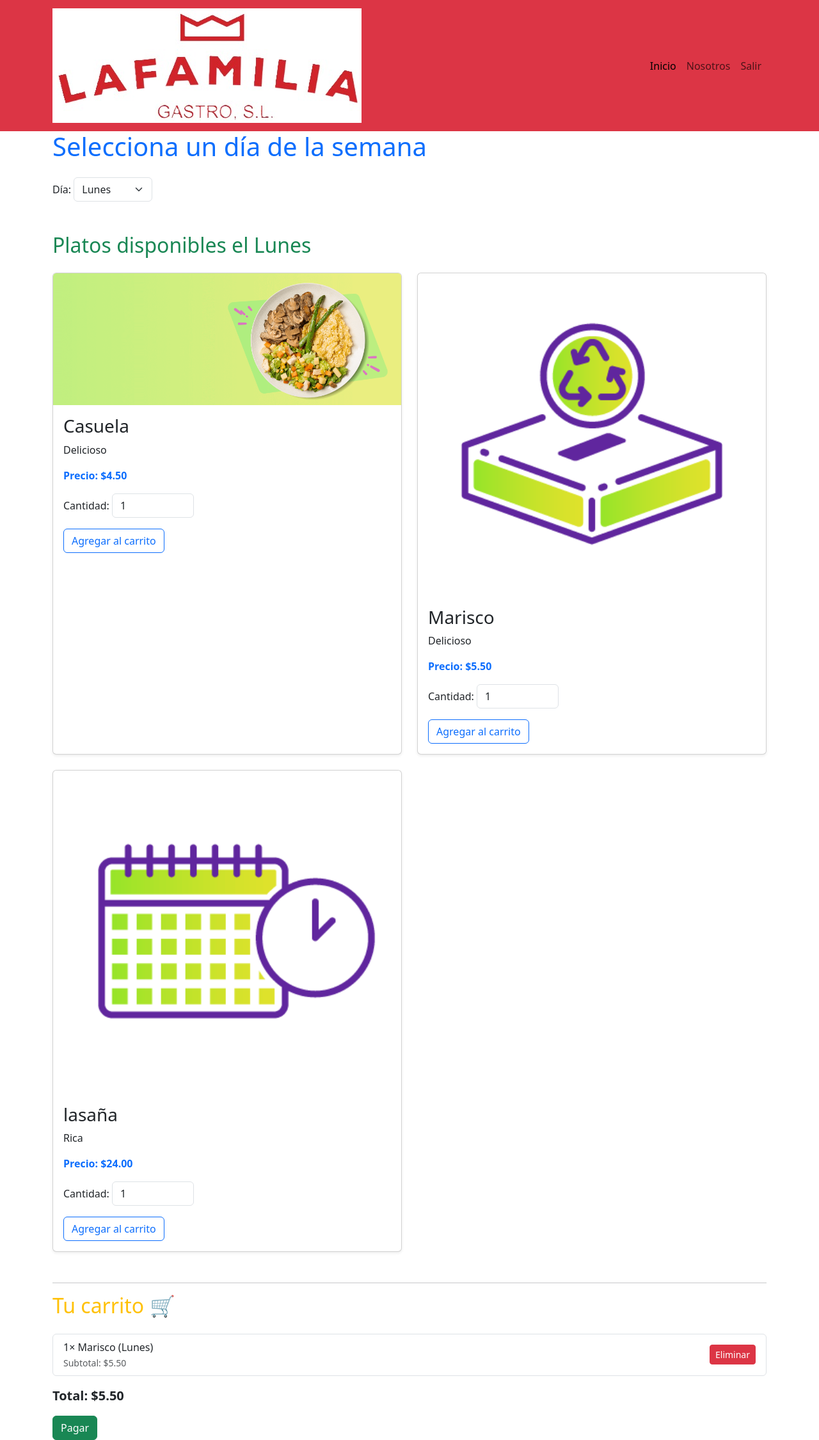
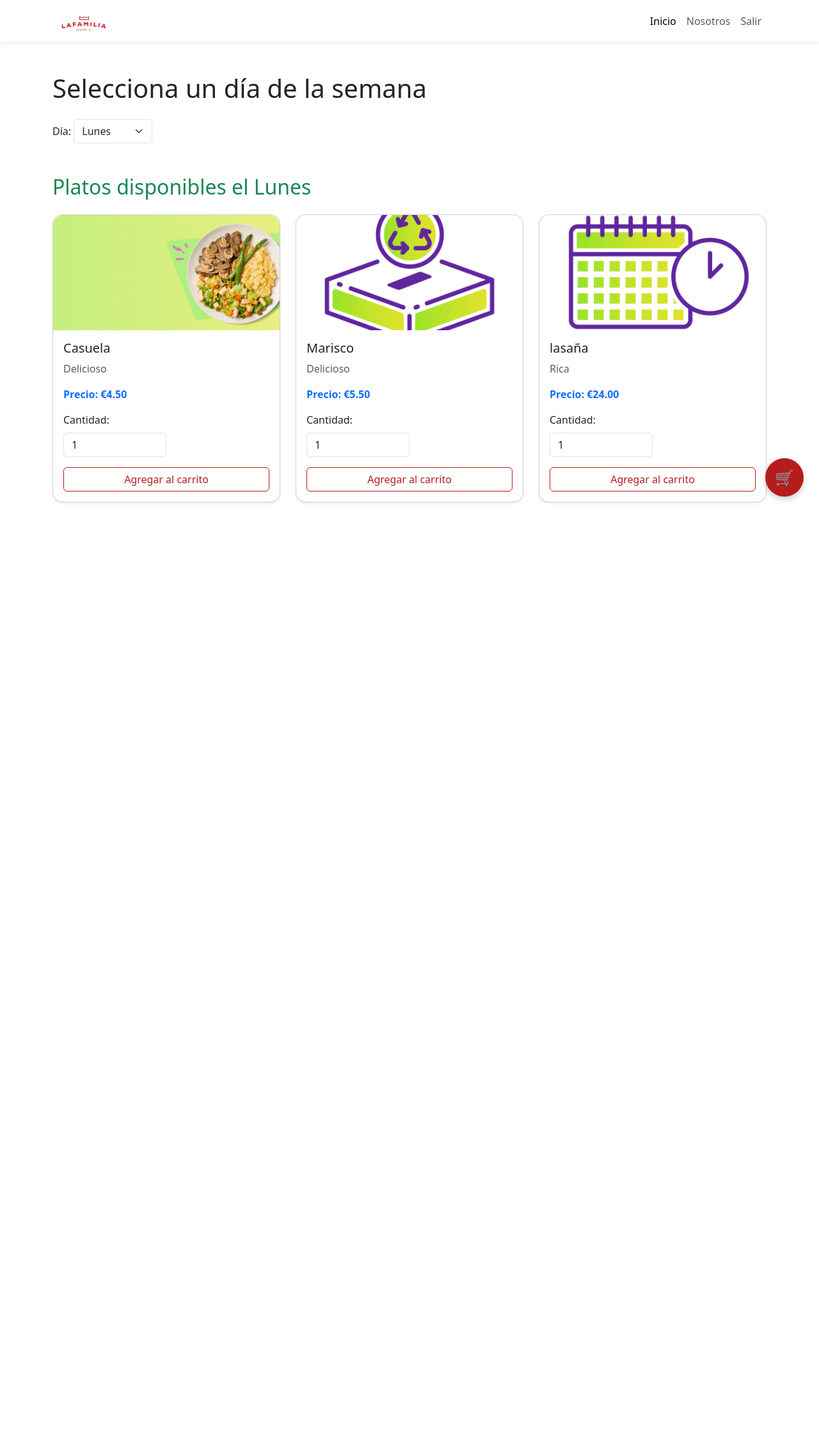
Before and after one commit to Caleb-V/Web_App, a Django app: page /main/ in a window 1280 px wide. Shown: the whole page at 64% size. After the commit the page ends 786 px from the top, so only its background shows below. Run offline with Django 5.2, Linux system fonts and the light colour scheme; a user stored in the database is signed in; data comes from the database, SQL or seed files in the repository; both versions use the stored data as it was after the commit.

Commit message:
Primera_Fase_Completada

```diff
--- a/myapp/forms.py
+++ b/myapp/forms.py
@@ -6,11 +6,13 @@ from django.core.exceptions import ValidationError
 class Cliente_creacion(ModelForm):
     class Meta:
         model = Cliente
-        fields = ['Nombre_Completo', 'descripcion', 'celular', 'empresa']
+        fields = ['Nombre_Completo', 'descripcion', 'celular', 'dni', 'correo', 'empresa']
         widgets = {
             'Nombre_Completo': forms.TextInput(attrs={'class': 'form-control'}),
             'descripcion': forms.Textarea(attrs={'class': 'form-control', 'rows': 4}),
             'celular': forms.TextInput(attrs={'class': 'form-control'}),
+            'dni': forms.TextInput(attrs={'class': 'form-control', 'placeholder': 'Ingrese su NIE o DNI'}),
+            'correo': forms.EmailInput(attrs={'class': 'form-control', 'placeholder': 'Ingrese su correo electrónico'}),
             'empresa': forms.Select(attrs={'class': 'form-select'}),
         }
 
--- a/myapp/views.py
+++ b/myapp/views.py
@@ -4,9 +4,12 @@ from django.contrib.auth.models import User
 from django.contrib.auth import login, logout, authenticate
 from django.db import IntegrityError
 from .forms import Cliente_creacion
-from .models import Plato, DisponibilidadPlato, CarritoItem, Cliente
+from .models import Plato, DisponibilidadPlato, CarritoItem, Cliente,  Recibo, ReciboItem, Empresa, PedidoHistorico
 from django.contrib.auth.decorators import login_required
 from django.views.decorators.http import require_POST
+from django.db import transaction
+from django.contrib import messages
+from django.utils import timezone
 
 # Create your views here.
 
@@ -136,8 +139,19 @@ def main(request):
 # ----------PAGO------------
 @login_required(login_url='signin')
 def pago(request):
-    # Más adelante aquí puedes integrar lógica de pago real
-    return render(request, 'pago.html')
+    recibo_id = request.session.get('recibo_id')
+
+    if not recibo_id:
+        messages.error(request, "No se encontró ningún recibo.")
+        return redirect('main')
+
+    recibo = get_object_or_404(Recibo, id=recibo_id, usuario=request.user)
+    items = ReciboItem.objects.filter(recibo=recibo)
+
+    return render(request, 'pago.html', {
+        'recibo': recibo,
+        'items': items,
+    })
 
 #----- Eliminar_seleccion -----
 
@@ -147,3 +161,55 @@ def eliminar_carrito_item(request, item_id):
     item = get_object_or_404(CarritoItem, id=item_id, usuario=request.user)
     item.delete()
     return redirect('main')
+
+
+# Prueba
+
+@login_required
+@transaction.atomic
+def procesar_pago(request):
+    usuario = request.user
+    carrito_items = CarritoItem.objects.filter(usuario=usuario)
+
+    if not carrito_items.exists():
+        messages.warning(request, "Tu carrito está vacío.")
+        return redirect('main')
+
+    total = sum(item.plato.precio * item.cantidad for item in carrito_items)
+
+    try:
+        cliente = Cliente.objects.get(usuario=usuario)
+        empresa = cliente.empresa
+    except Cliente.DoesNotExist:
+        empresa = None
+
+    recibo = Recibo.objects.create(
+        usuario=usuario,
+        empresa=empresa,
+        total=total
+    )
+
+    for item in carrito_items:
+        ReciboItem.objects.create(
+            recibo=recibo,
+            plato=item.plato,
+            cantidad=item.cantidad,
+            precio_unitario=item.plato.precio
+        )
+
+    # Aquí creamos los registros en PedidoHistorico sin pasar fecha_emision
+    historico_items = [
+        PedidoHistorico(
+            usuario=item.usuario,
+            plato=item.plato,
+            cantidad=item.cantidad,
+            dia_semana=item.dia_semana
+        ) for item in carrito_items
+    ]
+    PedidoHistorico.objects.bulk_create(historico_items)
+
+    carrito_items.delete()
+
+    request.session['recibo_id'] = recibo.id
+
+    return redirect('pago')
--- a/mysitio/urls.py
+++ b/mysitio/urls.py
@@ -28,6 +28,7 @@ urlpatterns = [
     path('logout/', views.signout, name='logout'),
     path('signin/', views.signin, name='signin'),
     path('info/', views.create_cliente, name='create_cliente'),
+    path('procesar-pago/', views.procesar_pago, name='procesar_pago'),
     path('pago/', views.pago, name='pago'),
     path('eliminar-item/<int:item_id>/', views.eliminar_carrito_item, name='eliminar_item'),
 
--- a/templates/main.html
+++ b/templates/main.html
@@ -1,45 +1,101 @@
 {% load static %}
+
 <!DOCTYPE html>
 <html lang="es">
 <head>
   <meta charset="UTF-8">
   <title>Menú Semanal</title>
-    <link rel="stylesheet" href="https://cdn.jsdelivr.net/npm/bootstrap@5.3.6/dist/css/bootstrap.min.css">
+  <link href="https://cdn.jsdelivr.net/npm/bootstrap@5.3.6/dist/css/bootstrap.min.css" rel="stylesheet">
+  <style>
+    :root {
+      --rojo-empresa: #b71c1c;
+      --rojo-claro: #d32f2f;
+    }
+
+    .navbar-custom {
+      background-color: white;
+    }
+
+    .btn-primary, .btn-outline-primary {
+      background-color: var(--rojo-empresa);
+      border-color: var(--rojo-empresa);
+    }
+
+    .btn-outline-primary {
+      background-color: transparent;
+      color: var(--rojo-empresa);
+    }
+
+    .btn-outline-primary:hover {
+      background-color: var(--rojo-empresa);
+      color: white;
+    }
+
+    .card {
+      border-radius: 16px;
+    }
+
+    .card-img-top {
+      border-top-left-radius: 16px;
+      border-top-right-radius: 16px;
+      object-fit: cover;
+      height: 180px;
+    }
+
+    .btn-carrito {
+      position: fixed;
+      bottom: 24px;
+      right: 24px;
+      background-color: var(--rojo-empresa);
+      color: white;
+      border-radius: 50%;
+      width: 60px;
+      height: 60px;
+      font-size: 24px;
+      border: none;
+      box-shadow: 0 4px 10px rgba(0, 0, 0, 0.2);
+      transition: background-color 0.3s ease, transform 0.2s ease;
+      z-index: 1050;
+    }
+
+    .btn-carrito:hover {
+      background-color: var(--rojo-claro);
+      transform: scale(1.05);
+    }
+  </style>
 </head>
+
 <body>
-  <nav class="navbar navbar-expand-lg bg-danger  navbar-danger ">
+
+<!-- NAV -->
+<nav class="navbar navbar-expand-lg navbar-light navbar-custom shadow-sm">
   <div class="container">
-      <a class="navbar-brand" href="#"><img src="/myapp/static/img/logo.flg.png" alt="el logo"></a>
-      <button class="navbar-toggler" type="button" data-bs-toggle="collapse" data-bs-target="#navbarNav" aria-controls="navbarNav" aria-expanded="false" aria-label="Toggle navigation">
+    <a class="navbar-brand" href="#">
+      <img src="{% static 'img/imagen1-removebg-preview.png' %}" alt="el logo" height="40">
+    </a>
+    <button class="navbar-toggler" type="button" data-bs-toggle="collapse" data-bs-target="#navbarNav">
       <span class="navbar-toggler-icon"></span>
     </button>
     <div class="collapse navbar-collapse" id="navbarNav">
       <ul class="navbar-nav ms-auto">
-          <li class="nav-item">
-            <a class="nav-link active" aria-current="page" href="/">Inicio</a>
-          </li>
-          <li class="nav-item">
-            <a class="nav-link" href="#">Nosotros</a>
-          </li>
-          <li class="nav-item">
-            <a class="nav-link" href="{% url 'logout' %}">Salir</a>
-          </li>
+        <li class="nav-item"><a class="nav-link active" href="/">Inicio</a></li>
+        <li class="nav-item"><a class="nav-link" href="#">Nosotros</a></li>
+        <li class="nav-item"><a class="nav-link" href="{% url 'logout' %}">Salir</a></li>
       </ul>
     </div>
   </div>
 </nav>
 
-  <div class="container">
-    <h1 class="mb-4 text-primary">Selecciona un día de la semana</h1>
+<!-- MAIN -->
+<div class="container my-5">
+  <h1 class="mb-4 text-dark">Selecciona un día de la semana</h1>
 
   <form method="get" action="{% url 'main' %}" class="mb-5">
     <div class="mb-3">
       <label for="dia" class="form-label">Día:</label>
       <select name="dia" id="dia" class="form-select w-auto d-inline-block" onchange="this.form.submit()">
         {% for codigo, nombre in dias_semana.items %}
-            <option value="{{ codigo }}" {% if dia_actual == codigo %}selected{% endif %}>
-              {{ nombre }}
-            </option>
+          <option value="{{ codigo }}" {% if dia_actual == codigo %}selected{% endif %}>{{ nombre }}</option>
         {% endfor %}
       </select>
     </div>
@@ -47,7 +103,7 @@
 
   <h2 class="mb-4 text-success">Platos disponibles el {{ dia_actual_nombre }}</h2>
   {% if disponibles %}
-      <div class="row row-cols-1 row-cols-md-2 g-4 mb-5">
+    <div class="row row-cols-1 row-cols-md-3 g-4 mb-5">
       {% for disp in disponibles %}
         <div class="col">
           <div class="card h-100 shadow-sm">
@@ -55,9 +111,9 @@
               <img src="{{ disp.plato.imagen.url }}" class="card-img-top" alt="{{ disp.plato.nombre }}">
             {% endif %}
             <div class="card-body">
-                <h3 class="card-title">{{ disp.plato.nombre }}</h3>
-                <p class="card-text">{{ disp.plato.descripcion }}</p>
-                <p class="card-text fw-bold text-primary">Precio: ${{ disp.plato.precio }}</p>
+              <h5 class="card-title">{{ disp.plato.nombre }}</h5>
+              <p class="card-text text-muted">{{ disp.plato.descripcion }}</p>
+              <p class="fw-bold text-primary">Precio: €{{ disp.plato.precio }}</p>
 
               <form method="post" action="">
                 {% csrf_token %}
@@ -65,9 +121,9 @@
                 <input type="hidden" name="dia_semana" value="{{ dia_actual }}">
                 <div class="mb-3">
                   <label class="form-label">Cantidad:</label>
-                    <input type="number" name="cantidad" value="1" min="1" class="form-control w-25 d-inline-block">
+                  <input type="number" name="cantidad" value="1" min="1" class="form-control w-50">
                 </div>
-                  <button type="submit" class="btn btn-outline-primary">Agregar al carrito</button>
+                <button type="submit" class="btn btn-outline-primary w-100">Agregar al carrito</button>
               </form>
             </div>
           </div>
@@ -77,39 +133,52 @@
   {% else %}
     <p class="text-muted">No hay platos disponibles para este día.</p>
   {% endif %}
+</div>
 
-    <hr>
+<!-- BOTÓN FLOTANTE DEL CARRITO -->
+{% if carrito_items %}
+  <button class="btn btn-carrito" data-bs-toggle="modal" data-bs-target="#carritoModal" title="Ver carrito">
+    🛒
+  </button>
+{% endif %}
 
-    <h2 class="mb-4 text-warning">Tu carrito 🛒</h2>
+<!-- MODAL DEL CARRITO -->
 {% if carrito_items %}
+<div class="modal fade" id="carritoModal" tabindex="-1" aria-labelledby="carritoModalLabel" aria-hidden="true">
+  <div class="modal-dialog modal-lg modal-dialog-scrollable">
+    <div class="modal-content">
+      <div class="modal-header bg-light">
+        <h5 class="modal-title" id="carritoModalLabel">Tu carrito 🛒</h5>
+        <button type="button" class="btn-close" data-bs-dismiss="modal"></button>
+      </div>
+      <div class="modal-body">
         <ul class="list-group mb-3">
           {% for item in carrito_items %}
             <li class="list-group-item d-flex justify-content-between align-items-center">
               <div>
-              {{ item.cantidad }}× {{ item.plato.nombre }} ({{ item.get_dia_semana_display }})
-              <br>
-              <small class="text-muted">Subtotal: ${{ item.subtotal }}</small>
+                {{ item.cantidad }}× {{ item.plato.nombre }} ({{ item.get_dia_semana_display }})<br>
+                <small class="text-muted">Subtotal: €{{ item.subtotal }}</small>
               </div>
               <form action="{% url 'eliminar_item' item.id %}" method="post" class="ms-3">
                 {% csrf_token %}
-              <button type="submit" class="btn btn-danger btn-sm">Eliminar</button>
+                <button type="submit" class="btn btn-sm btn-outline-danger">Eliminar</button>
               </form>
             </li>
           {% endfor %}
         </ul>
-      <p class="fs-5"><strong>Total: ${{ total_carrito }}</strong></p>
-    {% else %}
-      <p class="text-muted">Tu carrito está vacío.</p>
+        <p class="fs-5"><strong>Total: €{{ total_carrito }}</strong></p>
+      </div>
+      <div class="modal-footer">
+        <form action="{% url 'procesar_pago' %}" method="post" class="ms-auto">
+          {% csrf_token %}
+          <button type="submit" class="btn btn-success">Pagar</button>
+        </form>
+      </div>
+    </div>
+  </div>
+</div>
 {% endif %}
 
-    {% if carrito_items %}
-      <form action="{% url 'pago' %}" method="get">
-        <button type="submit" class="btn btn-success">Pagar</button>
-      </form>
-    {% endif %}
-  </div>
-
-  <script src="https://cdn.jsdelivr.net/npm/bootstrap@5.3.2/dist/js/bootstrap.bundle.min.js"></script>
-
+<script src="https://cdn.jsdelivr.net/npm/bootstrap@5.3.6/dist/js/bootstrap.bundle.min.js"></script>
 </body>
 </html>
```
Also changed, not shown: myapp/admin.py (+51 -1 lines), myapp/models.py (+17 -0 lines), templates/cliente.html (+16 -36 lines), templates/pago.html (+28 -6 lines), templates/signin.html (+19 -38 lines), templates/singup.html (+19 -40 lines), db.sqlite3, myapp/migrations/0002_cliente_correo_cliente_dni.py (added), myapp/migrations/0003_pedidohistorico.py (added), myapp/static/img/Imagen1-removebg-preview.png (added). Lines whose indentation alone changed are shown as unchanged.
